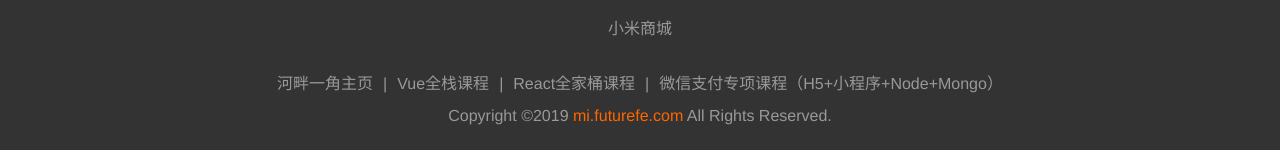
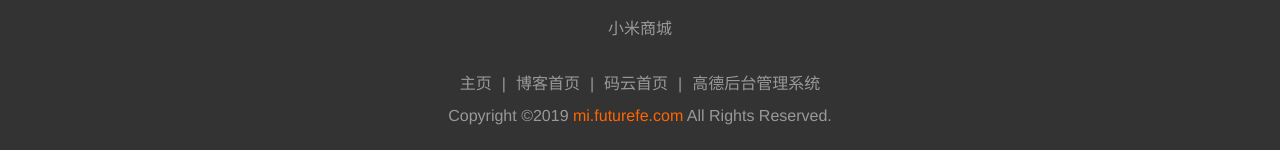
Before and after one commit to tongge666/mimall, a Vue app: page /#/index in a window 1280 px wide. Shown: the part 239-399 px from the top of the page. Built offline with nearby package versions, Linux system fonts and the light colour scheme; no server answers.

Commit message:
尾部组件优化

```diff
--- a/src/components/NavFooter.vue
+++ b/src/components/NavFooter.vue
@@ -5,10 +5,10 @@
       <p>小米商城</p>
     </div>
     <div class="footer-link">
-      <a href="https://www.imooc.com/u/1343480" target="_blank">河畔一角主页</a><span>|</span>
-      <a href="https://coding.imooc.com/class/113.html" target="_blank">Vue全栈课程</a><span>|</span>
-      <a href="https://coding.imooc.com/class/236.html" target="_blank">React全家桶课程</a><span>|</span>
-      <a href="https://coding.imooc.com/class/343.html" target="_blank">微信支付专项课程（H5+小程序+Node+Mongo）</a>
+      <a href="javascript:;" target="_blank">主页</a><span>|</span>
+      <a href="javascript:;" target="_blank">博客首页</a><span>|</span>
+      <a href="javascript:;" target="_blank">码云首页</a><span>|</span>
+      <a href="javascript:;" target="_blank">高德后台管理系统</a>
     </div>
     <div class="copyright">Copyright ©2019 <span class="domain">mi.futurefe.com</span> All Rights Reserved.</div>
   </div>
```
